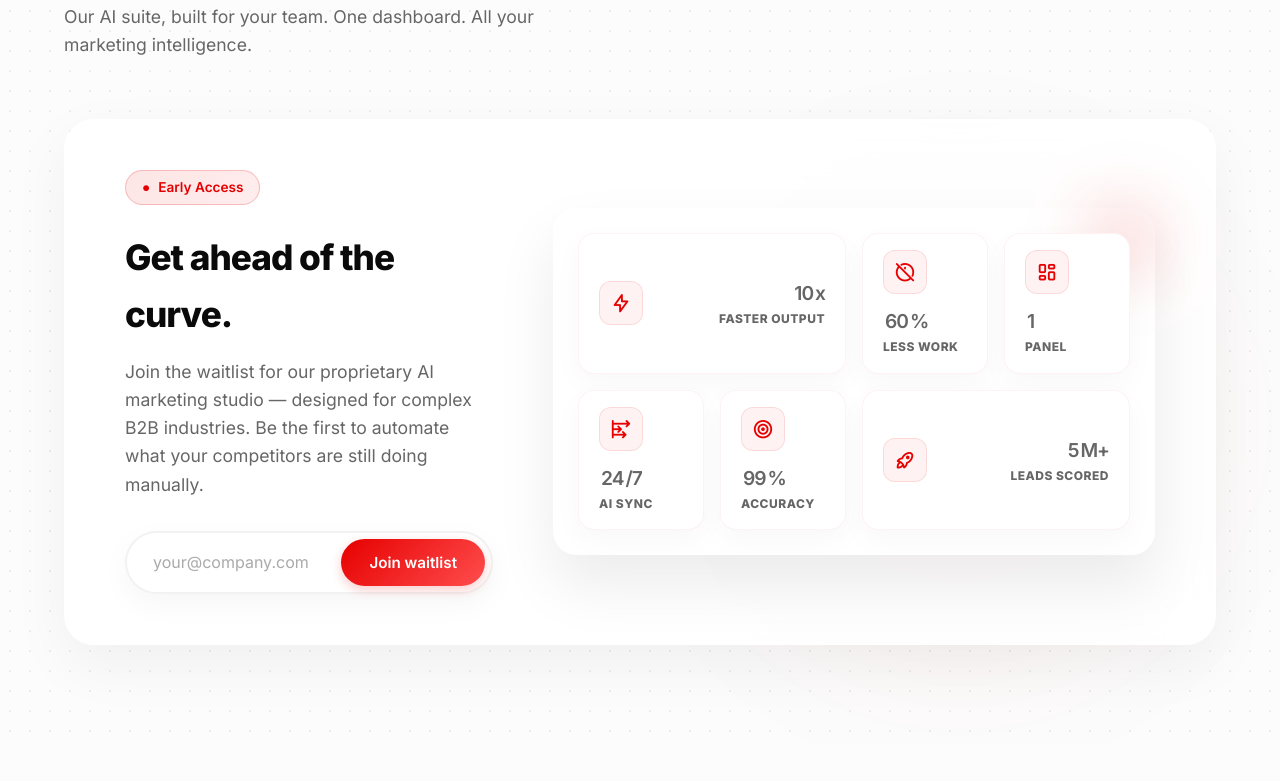
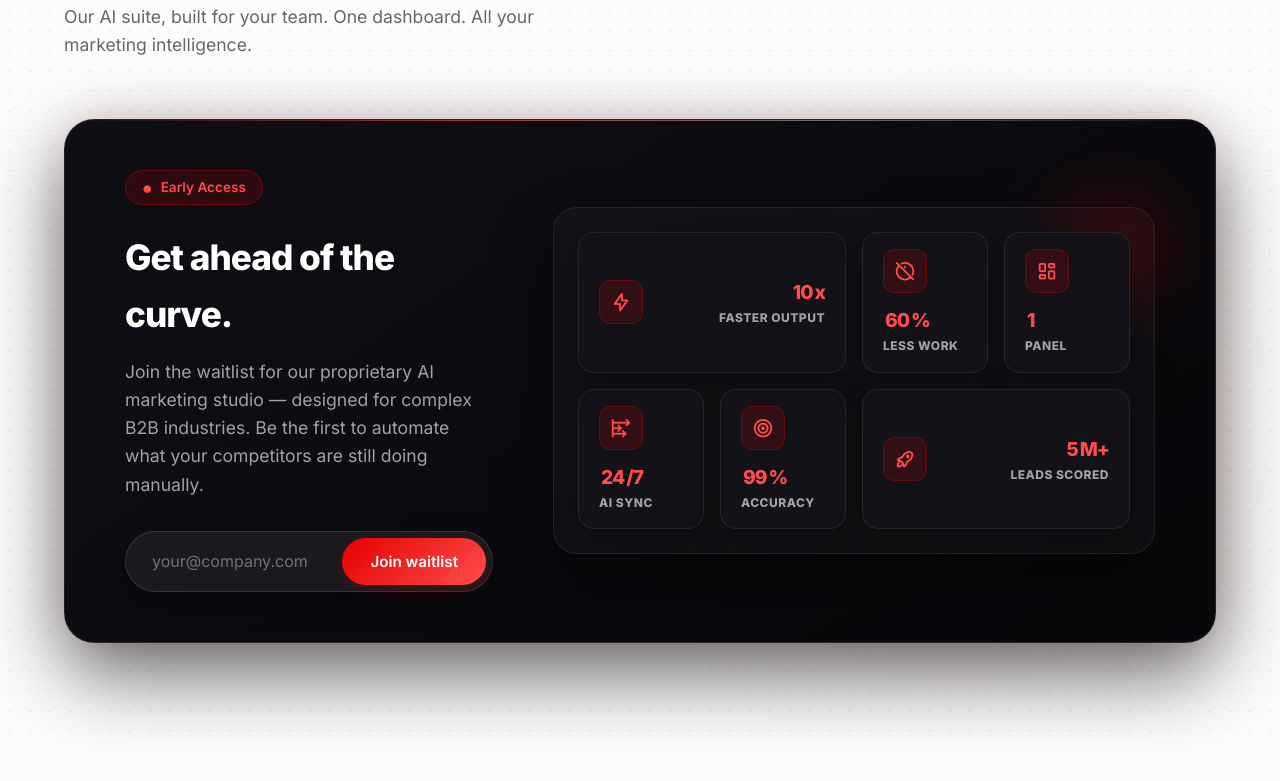
Before and after one commit to sebasjames/DSE, a website: page index.html in a window 1280 px wide. Shown: the part 6419-7200 px from the top of the page. Drawn offline with Linux system fonts and the light colour scheme.

Commit message:
Style platform teaser card in dark black with crisp white text and red details for contrast

```diff
--- a/index.html
+++ b/index.html
@@ -774,8 +774,8 @@
         }
 
         .platform-card {
-            background: rgba(255, 255, 255, 0.85);
-            border: 1px solid rgba(255, 255, 255, 0.5);
+            background: linear-gradient(145deg, #0e0e14 0%, #08080b 100%);
+            border: 1px solid rgba(255, 255, 255, 0.1);
             border-radius: 30px;
             padding: 50px 60px;
             display: flex;
@@ -783,8 +783,20 @@
             justify-content: space-between;
             gap: 60px;
             backdrop-filter: blur(24px);
-            box-shadow: 0 20px 60px rgba(0, 0, 0, 0.05);
+            box-shadow: 0 30px 80px rgba(0, 0, 0, 0.6), 0 0 50px rgba(230, 0, 0, 0.1);
             flex-wrap: wrap;
+            position: relative;
+            overflow: hidden;
+        }
+
+        .platform-card::before {
+            content: '';
+            position: absolute;
+            top: 0;
+            left: 0;
+            right: 0;
+            height: 1px;
+            background: linear-gradient(90deg, transparent, rgba(255, 77, 77, 0.6), rgba(255, 255, 255, 0.4), transparent);
         }
 
         .platform-left {
@@ -795,14 +807,14 @@
         .platform-left h3 {
             font-size: 2.2rem;
             font-weight: 800;
-            color: var(--text-main);
+            color: #ffffff;
             letter-spacing: -1px;
             margin-bottom: 16px;
         }
 
         .platform-left p {
             font-size: 1.1rem;
-            color: var(--text-muted);
+            color: #a1a1aa;
             line-height: 1.6;
             max-width: 460px;
         }
@@ -812,32 +824,32 @@
             align-items: center;
             gap: 8px;
             margin-bottom: 24px;
-            background: linear-gradient(135deg, rgba(230, 0, 0, 0.1), rgba(255, 77, 77, 0.1));
-            border: 1px solid rgba(230, 0, 0, 0.2);
+            background: rgba(230, 0, 0, 0.15);
+            border: 1px solid rgba(230, 0, 0, 0.35);
             border-radius: 20px;
             padding: 6px 16px;
             font-size: 0.85rem;
             font-weight: 600;
-            color: var(--accent-primary);
+            color: #ff4d4d;
         }
 
         /* Unified Search Bar Waitlist */
         .waitlist-bar {
             display: flex;
             align-items: center;
-            background: #fff;
-            border: 2px solid rgba(0, 0, 0, 0.05);
+            background: rgba(255, 255, 255, 0.06);
+            border: 1px solid rgba(255, 255, 255, 0.12);
             border-radius: 40px;
             padding: 6px;
             margin-top: 32px;
             max-width: 460px;
-            box-shadow: 0 10px 30px rgba(0, 0, 0, 0.04);
+            box-shadow: 0 10px 30px rgba(0, 0, 0, 0.3);
             transition: border-color 0.3s, box-shadow 0.3s;
         }
 
         .waitlist-bar:focus-within {
-            border-color: rgba(230, 0, 0, 0.3);
-            box-shadow: 0 0 0 4px rgba(230, 0, 0, 0.05), 0 10px 30px rgba(0, 0, 0, 0.08);
+            border-color: rgba(230, 0, 0, 0.5);
+            box-shadow: 0 0 0 4px rgba(230, 0, 0, 0.15), 0 10px 30px rgba(0, 0, 0, 0.5);
         }
 
         .waitlist-bar input {
@@ -846,14 +858,14 @@
             background: transparent;
             padding: 12px 20px;
             font-size: 1rem;
-            color: var(--text-main);
+            color: #ffffff;
             outline: none;
             font-family: var(--font-sans);
             min-width: 150px;
         }
 
         .waitlist-bar input::placeholder {
-            color: #aaa;
+            color: #71717a;
         }
 
         .waitlist-bar button {
@@ -1502,10 +1514,10 @@
             flex: 1.5;
             min-width: 480px;
             padding: 24px;
-            background: rgba(255, 255, 255, 0.4);
+            background: rgba(255, 255, 255, 0.03);
             border-radius: 24px;
-            border: 1px solid rgba(255, 255, 255, 0.6);
-            box-shadow: 0 30px 60px rgba(0, 0, 0, 0.08);
+            border: 1px solid rgba(255, 255, 255, 0.08);
+            box-shadow: 0 30px 60px rgba(0, 0, 0, 0.4);
             backdrop-filter: blur(10px);
         }
 
@@ -1514,15 +1526,15 @@
             position: absolute;
             top: -30px;
             right: -30px;
-            width: 120px;
-            height: 120px;
-            background: radial-gradient(circle, rgba(230, 0, 0, 0.2) 0%, transparent 70%);
-            filter: blur(30px);
+            width: 140px;
+            height: 140px;
+            background: radial-gradient(circle, rgba(230, 0, 0, 0.35) 0%, transparent 70%);
+            filter: blur(35px);
             z-index: -1;
         }
 
         .dash-widget {
-            background: #fff;
+            background: #121218;
             border-radius: 16px;
             padding: 16px 20px;
             display: flex;
@@ -1530,9 +1542,9 @@
             align-items: flex-start;
             justify-content: center;
             gap: 12px;
-            box-shadow: 0 10px 30px rgba(0, 0, 0, 0.03);
-            border: 1px solid rgba(230, 0, 0, 0.05);
-            transition: transform 0.4s cubic-bezier(0.175, 0.885, 0.32, 1.275), box-shadow 0.4s;
+            box-shadow: 0 10px 30px rgba(0, 0, 0, 0.3);
+            border: 1px solid rgba(255, 255, 255, 0.08);
+            transition: transform 0.4s cubic-bezier(0.175, 0.885, 0.32, 1.275), box-shadow 0.4s, border-color 0.4s;
         }
 
         .dash-widget.span-2 {
@@ -1545,8 +1557,8 @@
         /* Offset effect */
         .dash-widget:hover {
             transform: translateY(-5px) scale(1.03);
-            border-color: rgba(230, 0, 0, 0.15);
-            box-shadow: 0 15px 40px rgba(230, 0, 0, 0.08);
+            border-color: rgba(230, 0, 0, 0.4);
+            box-shadow: 0 15px 40px rgba(230, 0, 0, 0.2);
             z-index: 10;
             position: relative;
         }
@@ -1555,13 +1567,13 @@
             width: 44px;
             height: 44px;
             border-radius: 12px;
-            background: rgba(230, 0, 0, 0.05);
-            color: var(--accent-primary);
+            background: rgba(230, 0, 0, 0.15);
+            color: #ff4d4d;
             display: flex;
             align-items: center;
             justify-content: center;
             font-size: 22px;
-            border: 1px solid rgba(230, 0, 0, 0.1);
+            border: 1px solid rgba(230, 0, 0, 0.3);
         }
 
         .dash-widget-data {
@@ -1575,22 +1587,22 @@
         .dash-widget-data .num {
             font-size: 1.6rem;
             font-weight: 800;
-            color: var(--text-main);
+            color: #ffffff;
             line-height: 1;
             letter-spacing: -1px;
         }
 
         .dash-widget-data .num span {
-            color: var(--text-muted);
+            color: #ff4d4d;
             font-size: 1.2rem;
-            font-weight: 600;
+            font-weight: 700;
             margin-left: 2px;
         }
 
         .dash-widget-data .label {
             font-size: 0.75rem;
             font-weight: 700;
-            color: var(--text-muted);
+            color: #a1a1aa;
             text-transform: uppercase;
             margin-top: 6px;
             letter-spacing: 0.5px;
@@ -3264,9 +3276,7 @@
             </div>
             <div class="platform-card">
                 <div class="platform-left">
-                    <div class="early-badge">
-                        <span>●</span> Early Access
-                    </div>
+                    <div class="early-badge"><span style="color: #ff4d4d; font-size: 1.1rem; line-height: 1;">●</span> Early Access</div>
                     <h3>Get ahead of the curve.</h3>
                     <p>Join the waitlist for our proprietary AI marketing studio — designed for complex B2B
                         industries. Be the first to automate what your competitors are still doing manually.</p>
```
